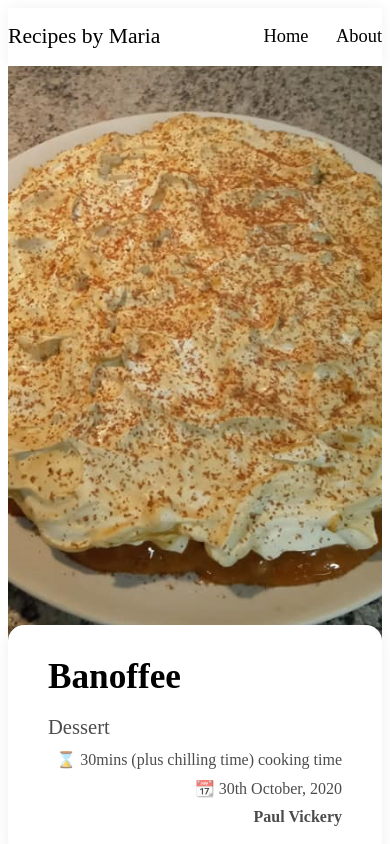
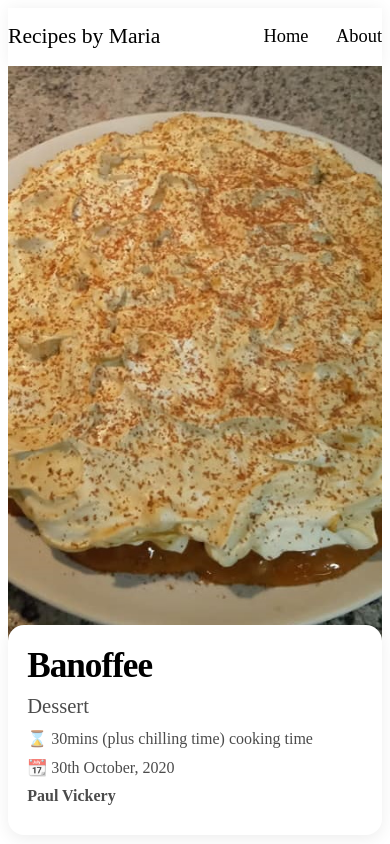
Before and after one commit to aveirinha/marias-recipes, a Gatsby site: page /recipes/banoffee/ in a window 390 px wide. Shown: the top 844 px of the page. Built offline with nearby package versions, Linux system fonts and the light colour scheme; Gatsby itself is replaced by a stand-in of ours.

Commit message:
recipe page title responsiveness - fixes #15

```diff
--- a/src/styles/recipe-template.scss
+++ b/src/styles/recipe-template.scss
@@ -16,8 +16,10 @@
       background: white;
       border-radius: 16px;
       box-shadow: 0 0.25rem 1rem rgba(0, 0, 0, 0.07);
-      padding: 1.25rem 2.5rem 1.5rem 2.5rem;
+      padding: 1.25rem calc(1.85vw + 0.75rem);
+      padding-bottom: 1.5rem;
       margin: -3rem 0 2rem 0;
+      box-sizing: border-box;
       z-index: 2;
       display: flex;
       flex-direction: row;
@@ -41,11 +43,25 @@
         opacity: 0.7;
       }
 
+      .title-info {
+        h1 {
+          line-height: 1.2;
+          letter-spacing: -1px;
+        }
+      }
+
       .info {
         margin-left: auto;
         display: flex;
         flex-direction: column;
         align-items: flex-end;
+        padding-left: 2rem;
+
+        @media only screen and (max-width: 550px) {
+          padding-left: 0;
+          margin-left: 0;
+          align-items: flex-start;
+        }
 
         .author {
           font-weight: bold;
```
